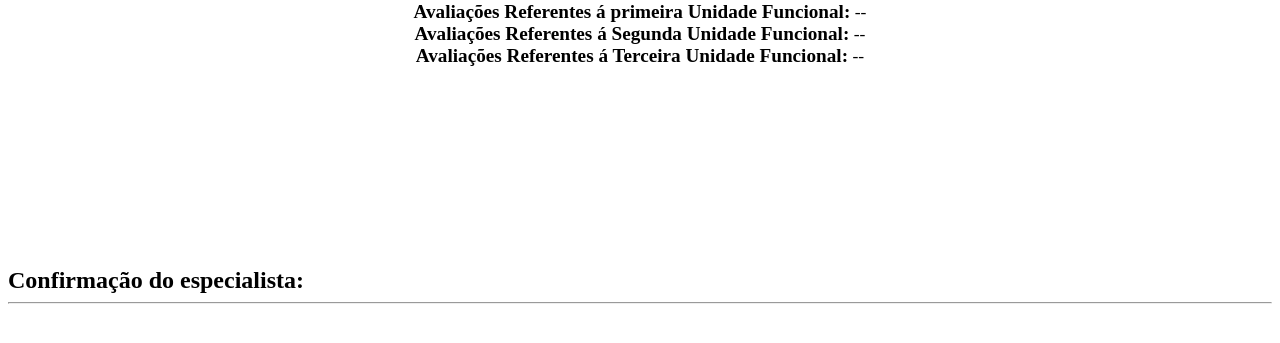
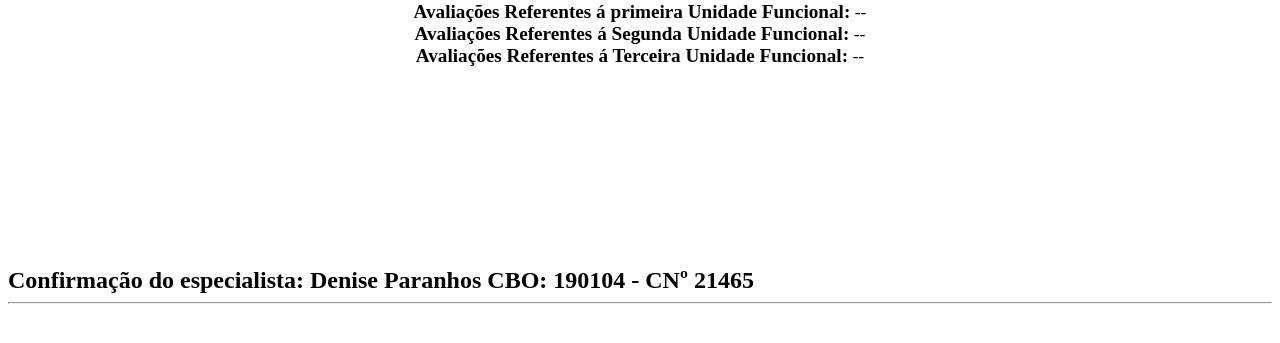
Before and after one commit to PedroMiceli/Sistema-Psicomotricidade, a Django app: template psicomotricidade/paciente/templates/relatorio/relatorio_pdf.html in a window 1280 px wide. Shown: the part 50-393 px from the top of the page. Run offline with Django 4.2, Linux system fonts and the light colour scheme; the template is opened without the code that fills it, so the values that code supplies are empty.

Commit message:
Update relatorio_pdf.html

```diff
--- a/psicomotricidade/paciente/templates/relatorio/relatorio_pdf.html
+++ b/psicomotricidade/paciente/templates/relatorio/relatorio_pdf.html
@@ -587,7 +587,7 @@
     </section>
     {%endif%}
     <div class="confirmacao">
-        <h2>Confirmação do especialista:</h2>
+        <h2>Confirmação do especialista: Denise Paranhos CBO: 190104 - CNº 21465</h2>
         <hr>
     </div>
 </main>
```
